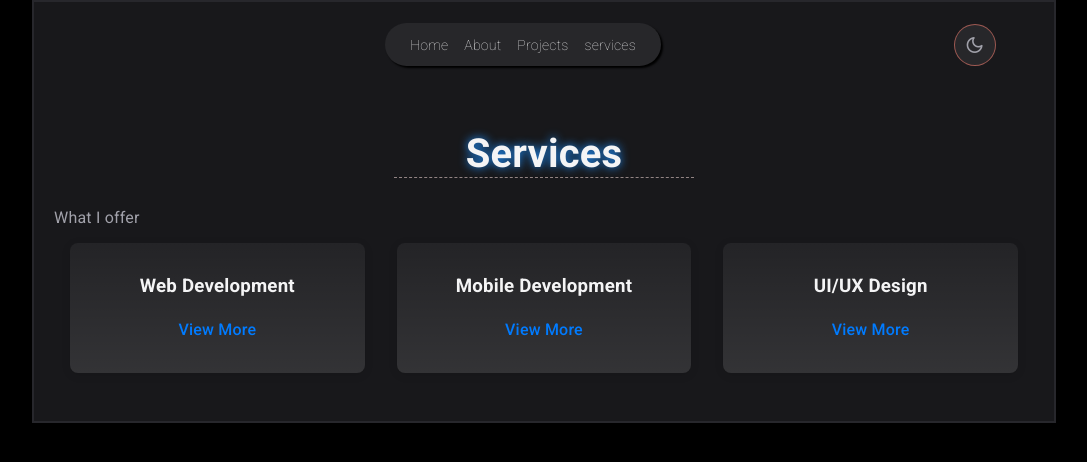
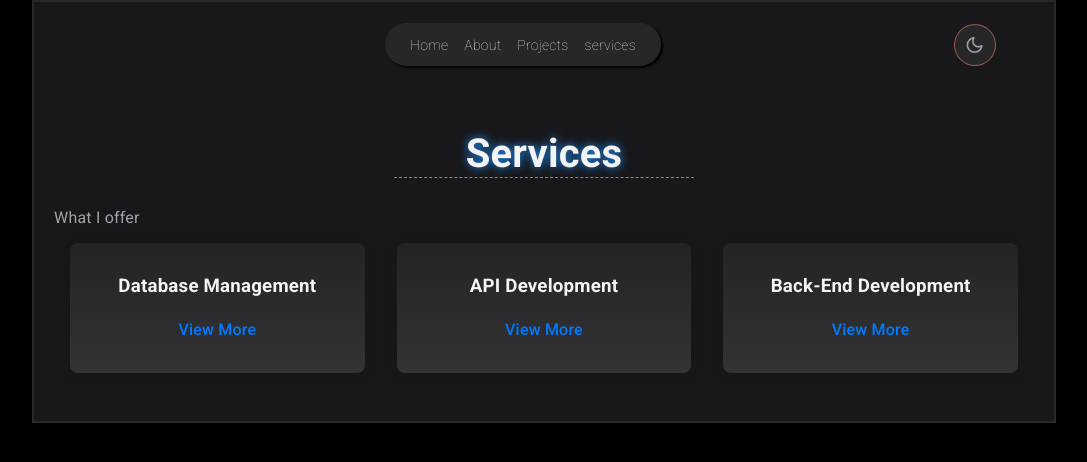
Before and after one commit to Youssefassad0/My_Own_portfolio, a React (Vite) app in the folder my-app/: page /services in a window 1280 px wide. Shown: the top 462 px of the page, without its empty margins (96-1183 px from the left). Built offline with nearby package versions, Linux system fonts and the light colour scheme.

Commit message:
adding icons

```diff
--- a/my-app/src/components/services/Service.jsx
+++ b/my-app/src/components/services/Service.jsx
@@ -27,33 +27,33 @@ function Service() {
 
   const services = [
     {
-      title: "Web Development",
-      description: "Service with more than 1 year of experience. Providing quality work to clients and companies.",
+      title: "Database Management",
+      description: "Over 1 year of experience in managing databases efficiently for clients and companies.",
       details: [
-        "I develop the User Interface.",
-        "Web Page development.",
-        "I create UX element Interactions.",
-        "I manage the databases."
+        "Database design and development.",
+        "Optimization and performance tuning.",
+        "Data migration and integration.",
+        "Database security and backup."
       ]
     },
     {
-      title: "Mobile Development",
-      description: "Service with more than 1 year of experience. Providing quality work to clients and companies.",
+      title: "API Development",
+      description: "Over 1 year of experience in creating robust and scalable APIs for various applications.",
       details: [
-        "I develop mobile applications.",
-        "App UI/UX design.",
-        "Performance optimization.",
-        "I manage app data storage."
+        "Designing RESTful APIs.",
+        "API security and authentication.",
+        "Integration with front-end and mobile applications.",
+        "API documentation and testing."
       ]
     },
     {
-      title: "UI/UX Design",
-      description: "Service with more than 1 year of experience. Providing quality work to clients and companies.",
+      title: "Back-End Development",
+      description: "Specialized in server-side logic and integration with databases and front-end systems.",
       details: [
-        "I design user-friendly interfaces.",
-        "Wireframing and prototyping.",
-        "User research and testing.",
-        "Interaction design."
+        "Server setup and management.",
+        "Business logic implementation.",
+        "Database connectivity.",
+        "Performance optimization and scaling."
       ]
     }
   ];
@@ -66,7 +66,9 @@ function Service() {
         {services.map((service, index) => (
           <div className="services_content" key={index}>
             <div>
-              <i className="uil uil-service_icon"></i>
+              <i className="uil uil-server service_icon">
+
+              </i>
               <h3 className="services_title">{service.title}</h3>
             </div>
             <span className="services__title" onClick={() => toggleModal(index)}>
--- a/my-app/src/components/services/service.css
+++ b/my-app/src/components/services/service.css
@@ -40,6 +40,7 @@
   width: calc(33.333% - 2rem);
   position: relative;
   cursor: pointer;
+
 }
 
 
@@ -59,6 +60,7 @@
 
 .services_modal {
   background: rgba(0, 0, 0, 0.5);
+
   bottom: 0;
   left: 0;
   position: fixed;
@@ -71,7 +73,8 @@
 }
 
 .services_modal-content {
-  background: #fff;
+  background:var(--bg-modal);
+  color: var(--title);
   padding: 2rem;
   border-radius: 0.5rem;
   box-shadow: 0 2px 10px rgba(0, 0, 0, 0.1);
@@ -86,6 +89,7 @@
   top: 1rem;
   right: 1rem;
   cursor: pointer;
+
 }
 
 .services_modal-title {
--- a/my-app/src/index.css
+++ b/my-app/src/index.css
@@ -41,6 +41,10 @@ html {
     rgba(255, 255, 255, 0.05),
     rgba(255, 255, 255, 0.116)
   );
+  --bg-modal:linear-gradient(
+    rgba(0, 0, 0, 0.808),
+    rgba(131, 97, 97, 0.944)
+  );
 }
 
 .light {
@@ -60,6 +64,10 @@ html {
   --bg-card: linear-gradient(
     rgba(255, 255, 255, 0.05),
     rgba(255, 255, 255, 0.116)
+  );
+  --bg-modal:linear-gradient(
+    rgba(241, 233, 233, 0.808),
+    rgba(200, 193, 193, 0.944)
   );
 }
 
```
